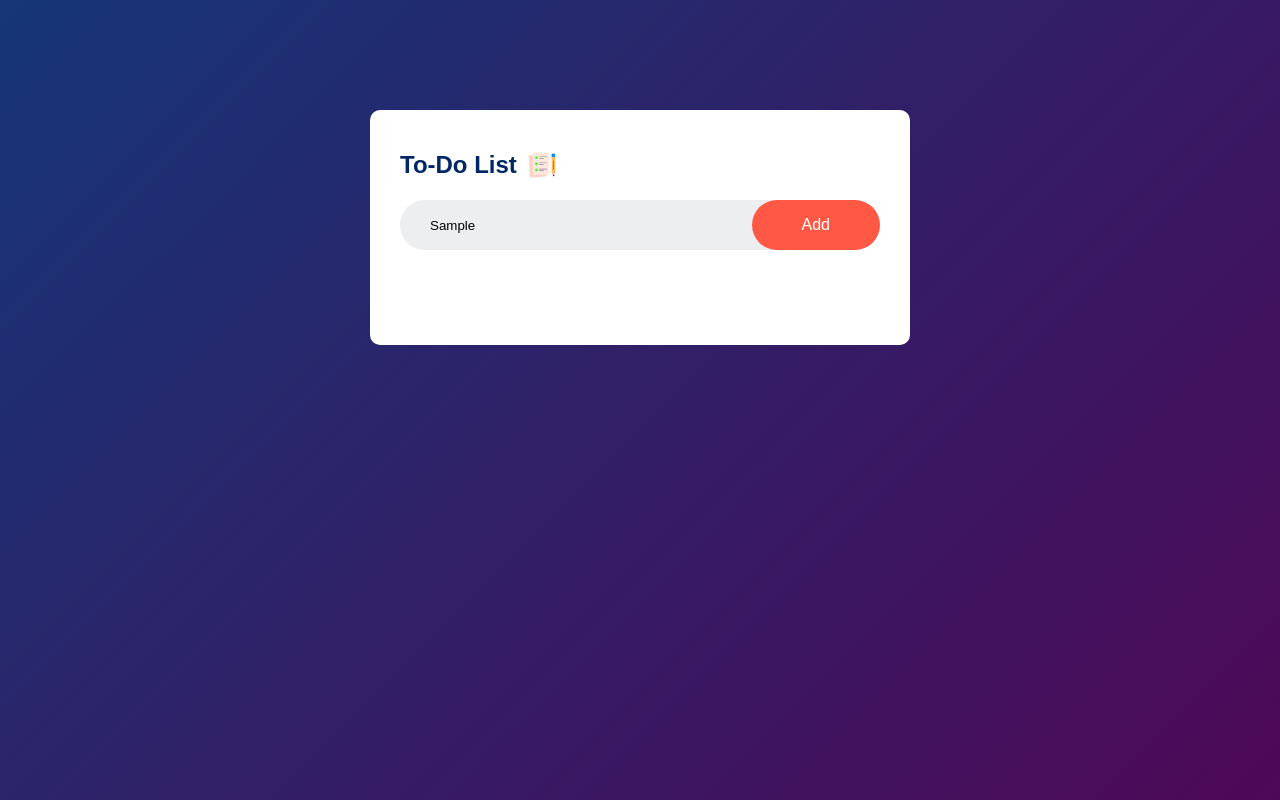
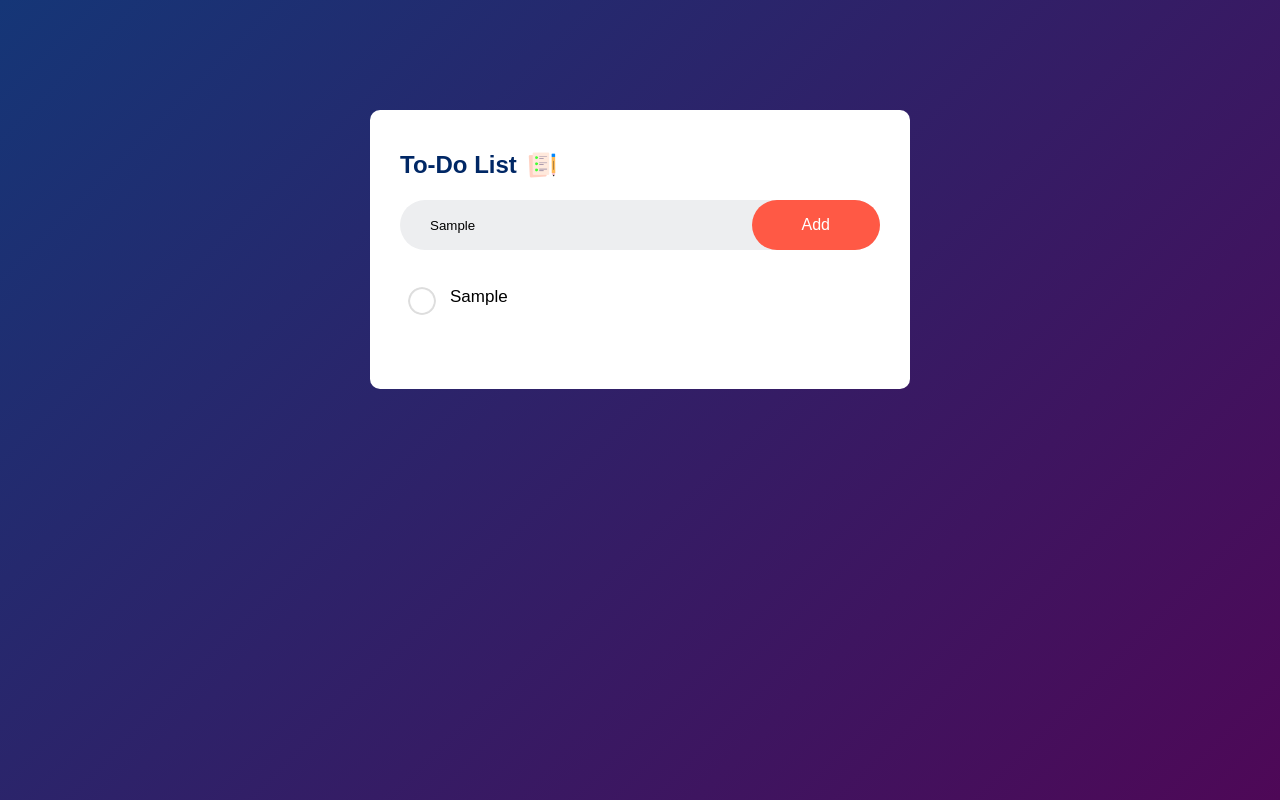
Before and after one commit to Terfa-web/todo-App, a plain HTML site: page index.html in a window 1280 px wide. Both pictures are taken after typing "Sample" into the empty fields and a click on the button "Add". Drawn offline with Linux system fonts and the light colour scheme.

Commit message:
Create addTask function

```diff
--- a/index.html
+++ b/index.html
@@ -12,7 +12,7 @@
       <h2>To-Do List<img src="images/icon.png" alt" icon"></h2>
       <div class="row">
         <input type="text" id="input-box" placeholder="Add a to-do">
-        <button>Add</button>
+        <button onclick="addTask()">Add</button>
       </div>
       <ul id="list-container">
         <!-- <li class="checked">Task1</li>
@@ -22,6 +22,6 @@
     </div>
   </div>
 
-  <scipt src="script.js"></scipt>
+  <script src="script.js"></script>
 </body>
 </html>
--- a/script.js
+++ b/script.js
@@ -0,0 +1,12 @@
+const inputBox = document.getElementById("input-box")
+const listContainer = document.getElementById('list-container')
+
+function addTask() {
+    if(inputBox.value === ''){
+      alert ("You must write something!")
+    }else {
+      let li = document.createElement("li");
+      li.innerHTML = inputBox.value;
+      listContainer.appendChild(li);
+    }
+}
```
